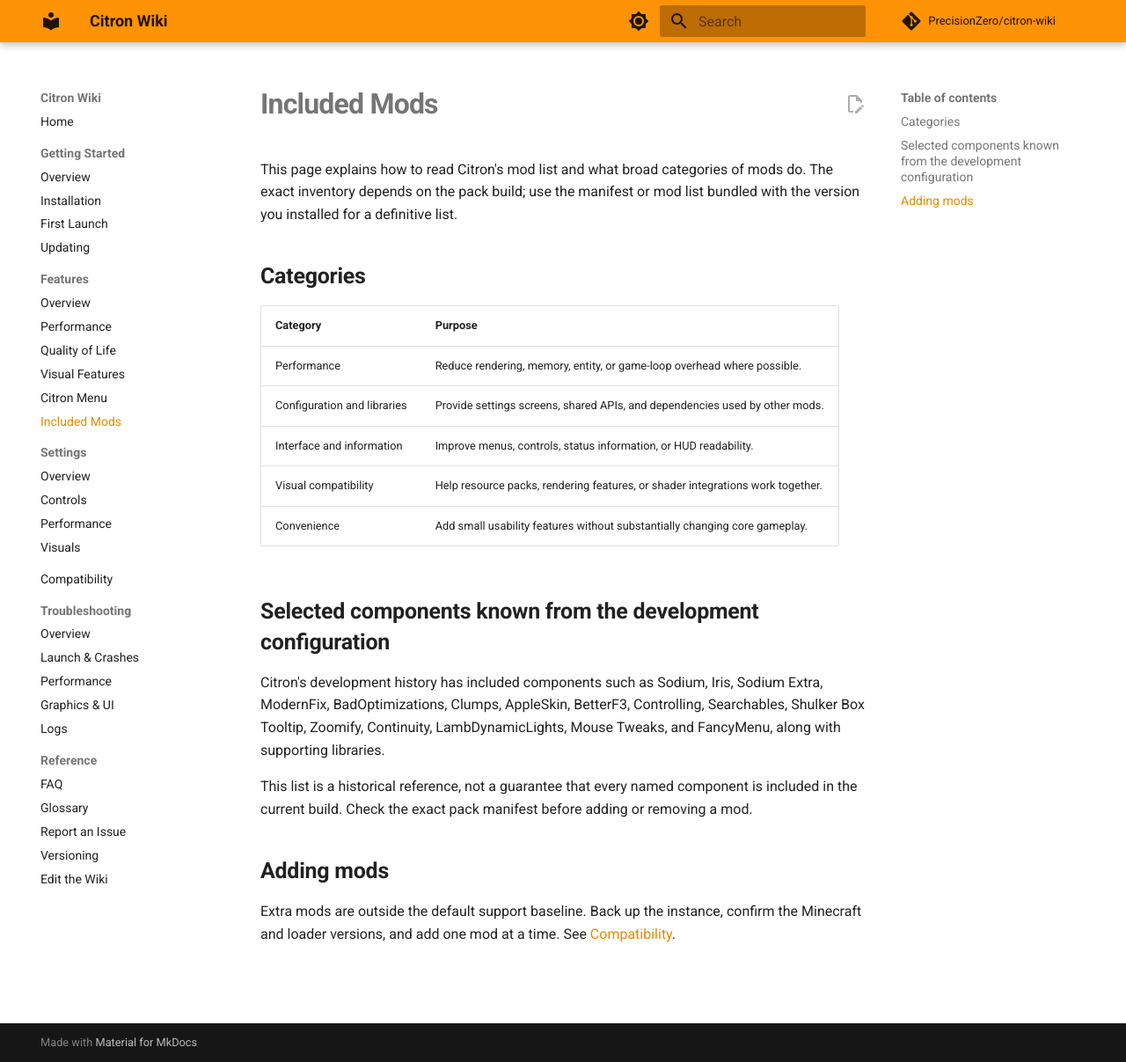
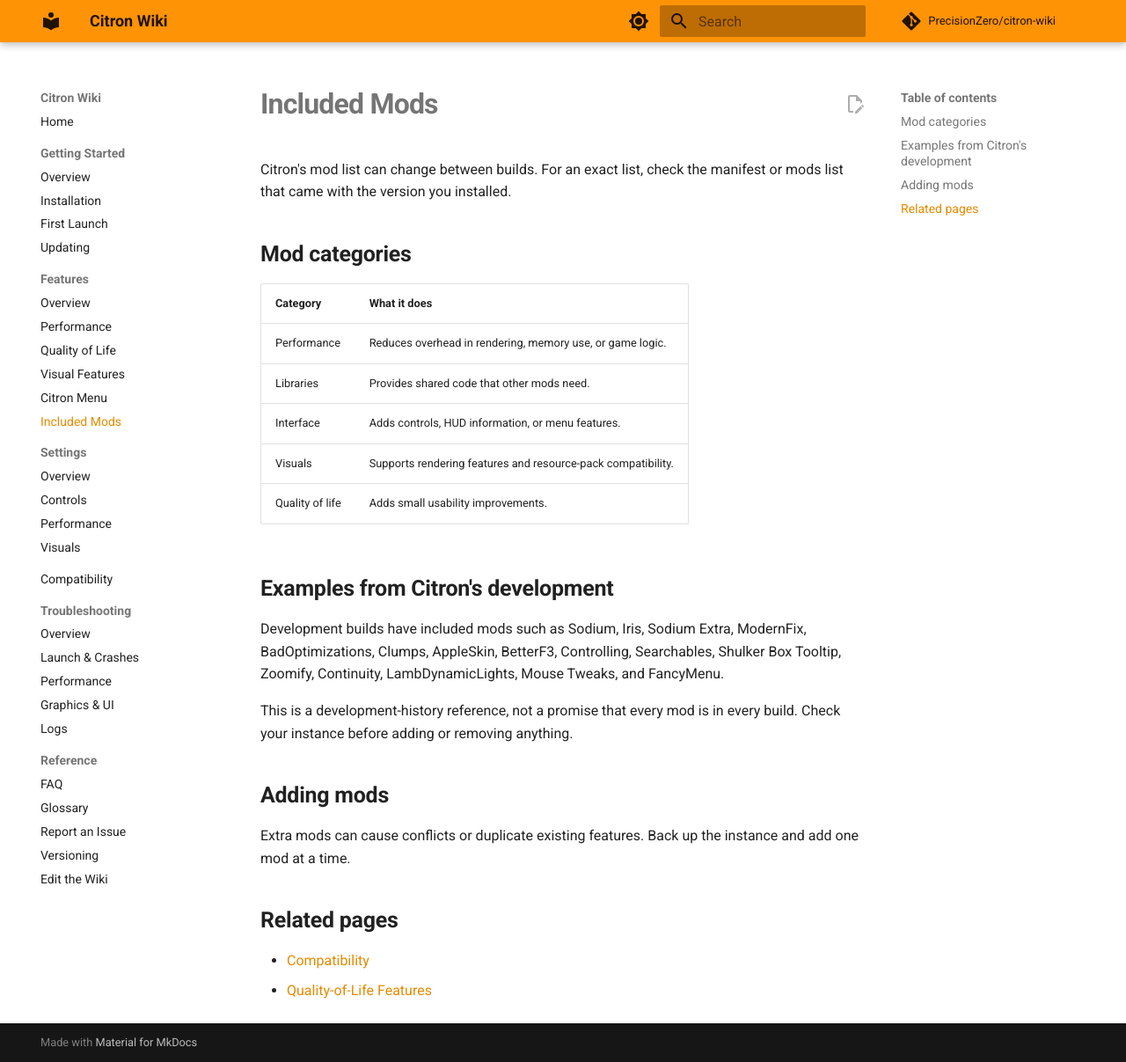
Before and after one commit to PrecisionZero/citron-wiki, an MkDocs documentation site: the page built from docs/features/mods.md, in a window 1280 px wide and 1207 px high. Shown: the whole window at 88% size. Built offline with MkDocs 1.6.1 and Material for MkDocs 9.7.7, drawn with Linux system fonts in a browser that asks for light colours; comment, search, counter and statistics services are not loaded.

Commit message:
Simplify wiki page: docs/features/mods.md

```diff
--- a/docs/features/mods.md
+++ b/docs/features/mods.md
@@ -1,23 +1,28 @@
 # Included Mods
 
-This page explains how to read Citron's mod list and what broad categories of mods do. The exact inventory depends on the pack build; use the manifest or mod list bundled with the version you installed for a definitive list.
+Citron's mod list can change between builds. For an exact list, check the manifest or mods list that came with the version you installed.
 
-## Categories
+## Mod categories
 
-| Category | Purpose |
+| Category | What it does |
 |---|---|
-| Performance | Reduce rendering, memory, entity, or game-loop overhead where possible. |
-| Configuration and libraries | Provide settings screens, shared APIs, and dependencies used by other mods. |
-| Interface and information | Improve menus, controls, status information, or HUD readability. |
-| Visual compatibility | Help resource packs, rendering features, or shader integrations work together. |
-| Convenience | Add small usability features without substantially changing core gameplay. |
+| Performance | Reduces overhead in rendering, memory use, or game logic. |
+| Libraries | Provides shared code that other mods need. |
+| Interface | Adds controls, HUD information, or menu features. |
+| Visuals | Supports rendering features and resource-pack compatibility. |
+| Quality of life | Adds small usability improvements. |
 
-## Selected components known from the development configuration
+## Examples from Citron's development
 
-Citron's development history has included components such as Sodium, Iris, Sodium Extra, ModernFix, BadOptimizations, Clumps, AppleSkin, BetterF3, Controlling, Searchables, Shulker Box Tooltip, Zoomify, Continuity, LambDynamicLights, Mouse Tweaks, and FancyMenu, along with supporting libraries.
+Development builds have included mods such as Sodium, Iris, Sodium Extra, ModernFix, BadOptimizations, Clumps, AppleSkin, BetterF3, Controlling, Searchables, Shulker Box Tooltip, Zoomify, Continuity, LambDynamicLights, Mouse Tweaks, and FancyMenu.
 
-This list is a historical reference, not a guarantee that every named component is included in the current build. Check the exact pack manifest before adding or removing a mod.
+This is a development-history reference, not a promise that every mod is in every build. Check your instance before adding or removing anything.
 
 ## Adding mods
 
-Extra mods are outside the default support baseline. Back up the instance, confirm the Minecraft and loader versions, and add one mod at a time. See [Compatibility](../compatibility/index.md).
+Extra mods can cause conflicts or duplicate existing features. Back up the instance and add one mod at a time.
+
+## Related pages
+
+- [Compatibility](../compatibility/index.md)
+- [Quality-of-Life Features](quality-of-life.md)
```
